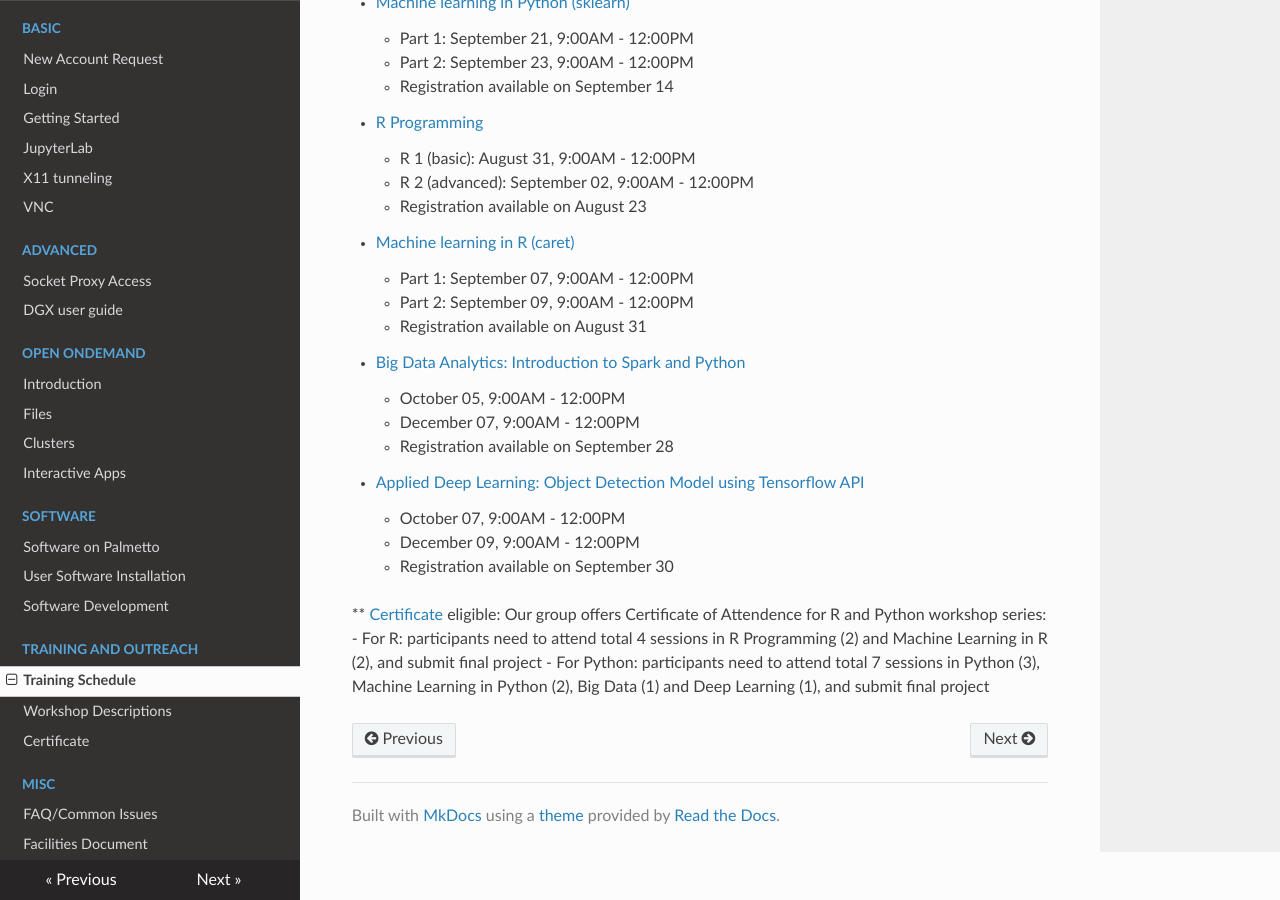
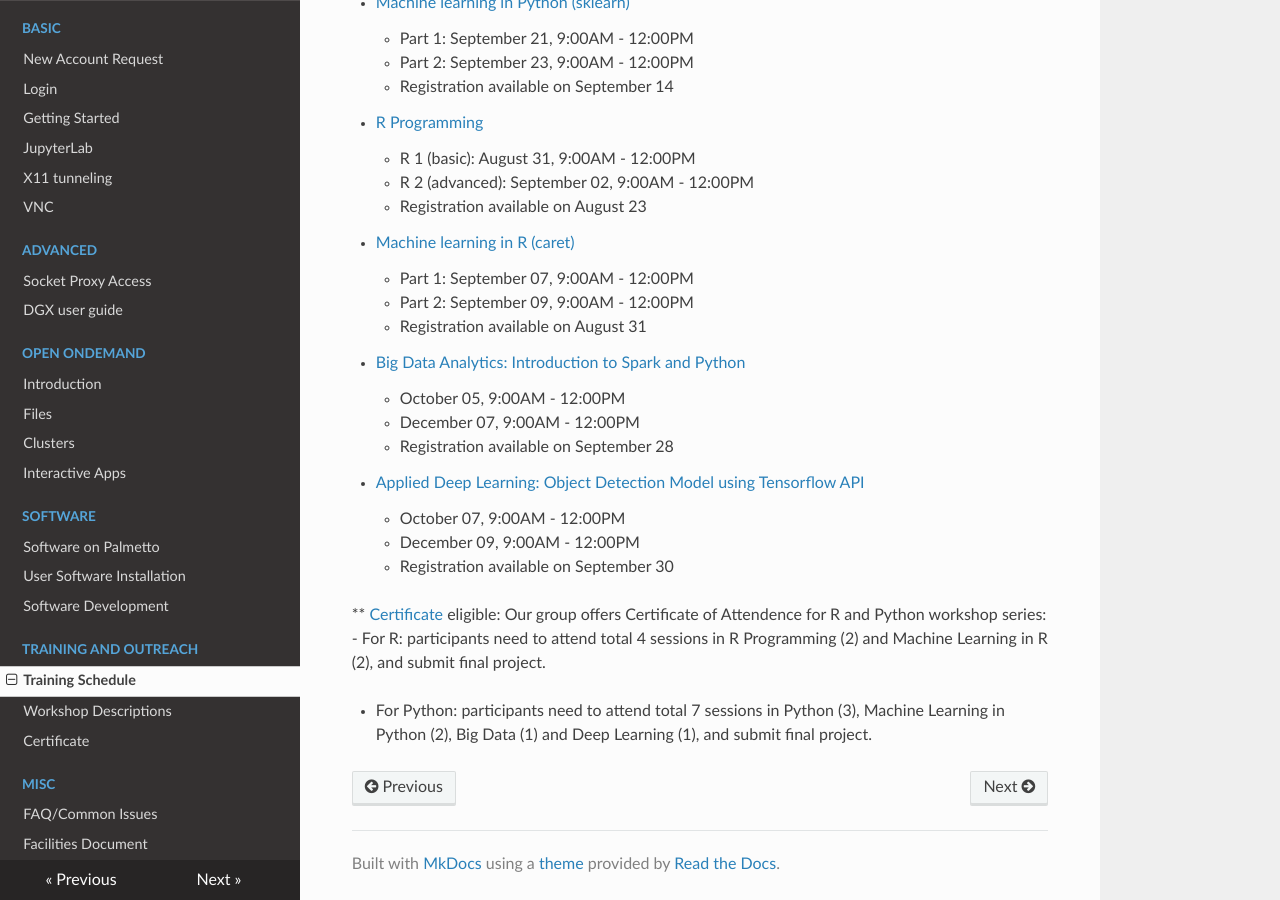
Before and after one commit to clemsonciti/palmetto-documentation, an MkDocs documentation site: the page built from docs/training/schedule.md, in a window 1280 px wide and 900 px high, scrolled down 788 px. Built offline with MkDocs 1.6.1, drawn with Linux system fonts in a browser that asks for light colours; nearby versions of some CDN libraries.

```diff
--- a/docs/training/schedule.md
+++ b/docs/training/schedule.md
@@ -51,5 +51,6 @@ Registration link will be automatically closed once it hits max 60 participants.
 
 ** [Certificate](https://www.palmetto.clemson.edu/palmetto/training/certificates/) eligible:
 Our group offers Certificate of Attendence for R and Python workshop series:
-- For R: participants need to attend total 4 sessions in R Programming (2) and Machine Learning in R (2), and submit final project
-- For Python: participants need to attend total 7 sessions in Python (3), Machine Learning in Python (2), Big Data (1) and Deep Learning (1), and submit final project
+- For R: participants need to attend total 4 sessions in R Programming (2) and Machine Learning in R (2), and submit final project.
+
+- For Python: participants need to attend total 7 sessions in Python (3), Machine Learning in Python (2), Big Data (1) and Deep Learning (1), and submit final project.
```
